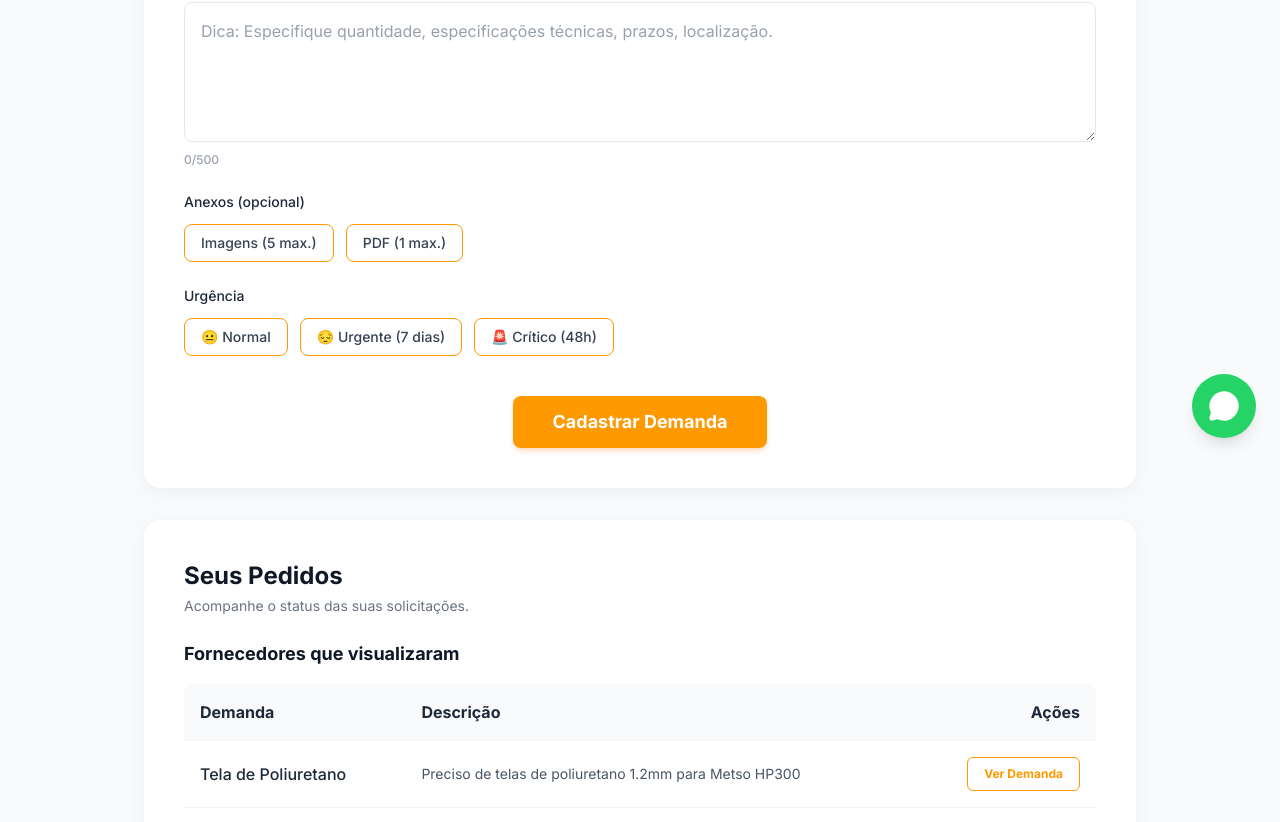
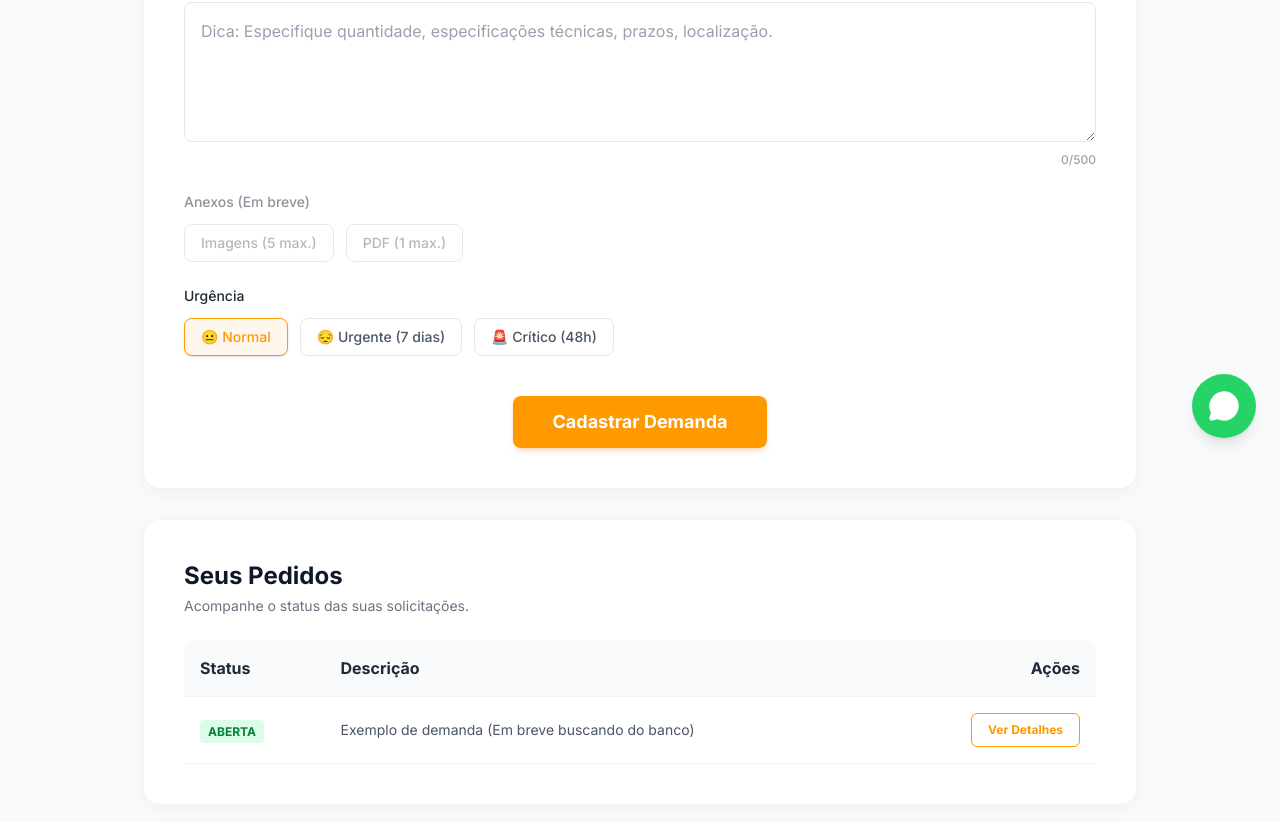
Before and after one commit to pedraum-tech/pedra-um-web, a Next.js app: page /comprador in a window 1280 px wide. Shown: the part 338-1160 px from the top of the page. Built offline with nearby package versions, Linux system fonts and the light colour scheme; no server answers; the database is empty; sample sign-in values are in the browser's storage.

Commit message:
feat(comprador): adicionando lógica de adição de novas demandas

```diff
--- a/app/comprador/page.tsx
+++ b/app/comprador/page.tsx
@@ -1,12 +1,63 @@
 "use client";
+
+import { useState } from "react";
+import Link from "next/link";
 import { Header } from "@/src/components/Header";
 import { ProtectedRoute } from "@/src/components/ProtectedRoute";
-import Link from "next/link";
-import { useAuth } from "@/src/contexts/AuthContext"; // Importação Nova!
+import { useAuth } from "@/src/contexts/AuthContext";
+
+// Ferramentas do Firebase para adicionar dados
+import { collection, addDoc } from "firebase/firestore";
+import { db } from "@/src/lib/firebase";
 
 export default function DemandasCompradorPage() {
-    // 1. Puxamos o usuário logado para descobrir o nome dele
     const { user } = useAuth();
+
+    // 1. Estados do Formulário de Demanda
+    const [descricao, setDescricao] = useState("");
+    const [urgencia, setUrgencia] = useState("normal"); // 'normal', 'urgente', 'critico'
+
+    // 2. Estados de Controle (Loading e Feedback)
+    const [carregando, setCarregando] = useState(false);
+    const [mensagem, setMensagem] = useState({ texto: "", tipo: "" });
+
+    // 3. Função que dispara quando clica em "Cadastrar Demanda"
+    const handleCriarDemanda = async (e: React.FormEvent) => {
+        e.preventDefault();
+        setMensagem({ texto: "", tipo: "" });
+
+        if (descricao.trim().length < 10) {
+            return setMensagem({ texto: "A descrição precisa ter pelo menos 10 caracteres.", tipo: "erro" });
+        }
+
+        setCarregando(true);
+
+        try {
+            // Cria um novo documento na coleção "demandas"
+            await addDoc(collection(db, "demandas"), {
+                compradorId: user?.uid, // ID de quem criou (fundamental para segurança depois)
+                nomeComprador: user?.razaoSocial || user?.nome || "Comprador",
+                descricao: descricao,
+                urgencia: urgencia,
+                status: "aberta", // Toda demanda nasce 'aberta' para os fornecedores verem
+                dataCriacao: new Date().toISOString(),
+            });
+
+            // Sucesso! Limpa o formulário e avisa o usuário
+            setDescricao("");
+            setUrgencia("normal");
+            setMensagem({ texto: "Sua solicitação foi enviada para o mercado!", tipo: "sucesso" });
+
+            // Remove a mensagem de sucesso após 5 segundos
+            setTimeout(() => setMensagem({ texto: "", tipo: "" }), 5000);
+
+        } catch (error) {
+            console.error("Erro ao criar demanda:", error);
+            setMensagem({ texto: "Erro ao cadastrar demanda. Tente novamente.", tipo: "erro" });
+        } finally {
+            setCarregando(false);
+        }
+    };
 
     return (
         <ProtectedRoute allowedRoles={["comprador"]}>
@@ -15,10 +66,10 @@ export default function DemandasCompradorPage() {
 
                 <div className="flex-1 max-w-5xl w-full mx-auto p-4 py-10 space-y-8">
 
-                    {/* --- MENSAGEM DE ACOLHIDA DINÂMICA --- */}
+                    {/* MENSAGEM DE ACOLHIDA DINÂMICA */}
                     <div className="mb-2">
                         <h1 className="text-3xl font-bold text-pedraum-dark">
-                            Olá, {user?.nome || "visitante"}! 👋
+                            Olá, {user?.razaoSocial || user?.nome || "visitante"}! 👋
                         </h1>
                         <p className="text-gray-500 mt-1">
                             Aqui você pode gerenciar todas as suas necessidades de mineração.
@@ -32,30 +83,42 @@ export default function DemandasCompradorPage() {
                             <p className="text-gray-500 text-sm">Descreva o que você precisa e receba contatos.</p>
                         </div>
 
-                        <form className="space-y-6">
+                        {/* Exibe erro ou sucesso */}
+                        {mensagem.texto && (
+                            <div className={`mb-6 p-4 rounded-lg text-sm font-medium ${mensagem.tipo === "sucesso" ? "bg-green-50 text-green-700 border-l-4 border-green-500" : "bg-red-50 text-red-700 border-l-4 border-red-500"}`}>
+                                {mensagem.texto}
+                            </div>
+                        )}
+
+                        <form onSubmit={handleCriarDemanda} className="space-y-6">
                             {/* Descrição Detalhada */}
                             <div>
                                 <label className="block text-sm font-bold text-gray-800 uppercase tracking-wide mb-2">
                                     Descrição Detalhada*
                                 </label>
                                 <textarea
-                                    className="w-full min-h-35 p-4 rounded-lg border border-gray-200 focus:border-pedraum-orange focus:ring-2 focus:ring-orange-100 outline-none transition-all resize-y text-gray-700 placeholder:text-gray-400"
+                                    required
+                                    value={descricao}
+                                    onChange={(e) => setDescricao(e.target.value)}
+                                    className="w-full min-h-[140px] p-4 rounded-lg border border-gray-200 focus:border-pedraum-orange focus:ring-2 focus:ring-orange-100 outline-none transition-all resize-y text-gray-700 placeholder:text-gray-400"
                                     placeholder="Dica: Especifique quantidade, especificações técnicas, prazos, localização."
                                     maxLength={500}
                                 ></textarea>
-                                <div className="text-xs text-gray-400 mt-1 font-medium">0/500</div>
+                                <div className="text-xs text-gray-400 mt-1 font-medium text-right">
+                                    {descricao.length}/500
+                                </div>
                             </div>
 
-                            {/* Anexos */}
-                            <div>
+                            {/* Anexos (Visual apenas por enquanto) */}
+                            <div className="opacity-50 cursor-not-allowed">
                                 <label className="block text-sm font-medium text-gray-800 mb-3">
-                                    Anexos (opcional)
+                                    Anexos (Em breve)
                                 </label>
-                                <div className="flex flex-wrap gap-3">
-                                    <button type="button" className="px-4 py-2 rounded-lg border border-pedraum-orange text-sm font-medium text-gray-700 hover:bg-orange-50 transition-colors">
+                                <div className="flex flex-wrap gap-3 pointer-events-none">
+                                    <button type="button" className="px-4 py-2 rounded-lg border border-gray-300 text-sm font-medium text-gray-500">
                                         Imagens (5 max.)
                                     </button>
-                                    <button type="button" className="px-4 py-2 rounded-lg border border-pedraum-orange text-sm font-medium text-gray-700 hover:bg-orange-50 transition-colors">
+                                    <button type="button" className="px-4 py-2 rounded-lg border border-gray-300 text-sm font-medium text-gray-500">
                                         PDF (1 max.)
                                     </button>
                                 </div>
@@ -67,13 +130,28 @@ export default function DemandasCompradorPage() {
                                     Urgência
                                 </label>
                                 <div className="flex flex-wrap gap-3">
-                                    <button type="button" className="px-4 py-2 rounded-lg border border-pedraum-orange text-sm font-medium text-gray-700 hover:bg-orange-50 transition-colors flex items-center gap-2">
+                                    <button
+                                        type="button"
+                                        onClick={() => setUrgencia("normal")}
+                                        className={`px-4 py-2 rounded-lg border text-sm font-medium transition-colors flex items-center gap-2 ${urgencia === "normal" ? "border-pedraum-orange bg-orange-50 text-pedraum-orange shadow-sm" : "border-gray-200 text-gray-600 hover:bg-gray-50"
+                                            }`}
+                                    >
                                         😐 Normal
                                     </button>
-                                    <button type="button" className="px-4 py-2 rounded-lg border border-pedraum-orange text-sm font-medium text-gray-700 hover:bg-orange-50 transition-colors flex items-center gap-2">
+                                    <button
+                                        type="button"
+                                        onClick={() => setUrgencia("urgente")}
+                                        className={`px-4 py-2 rounded-lg border text-sm font-medium transition-colors flex items-center gap-2 ${urgencia === "urgente" ? "border-pedraum-orange bg-orange-50 text-pedraum-orange shadow-sm" : "border-gray-200 text-gray-600 hover:bg-gray-50"
+                                            }`}
+                                    >
                                         😔 Urgente (7 dias)
                                     </button>
-                                    <button type="button" className="px-4 py-2 rounded-lg border border-pedraum-orange text-sm font-medium text-gray-700 hover:bg-orange-50 transition-colors flex items-center gap-2">
+                                    <button
+                                        type="button"
+                                        onClick={() => setUrgencia("critico")}
+                                        className={`px-4 py-2 rounded-lg border text-sm font-medium transition-colors flex items-center gap-2 ${urgencia === "critico" ? "border-pedraum-orange bg-orange-50 text-pedraum-orange shadow-sm" : "border-gray-200 text-gray-600 hover:bg-gray-50"
+                                            }`}
+                                    >
                                         🚨 Crítico (48h)
                                     </button>
                                 </div>
@@ -83,28 +161,31 @@ export default function DemandasCompradorPage() {
                             <div className="pt-4 flex justify-center">
                                 <button
                                     type="submit"
-                                    className="bg-pedraum-orange hover:bg-orange-600 text-white font-bold py-3 px-10 rounded-lg transition-colors shadow-md shadow-orange-500/20 text-lg"
+                                    disabled={carregando}
+                                    className="bg-pedraum-orange hover:bg-orange-600 text-white font-bold py-3 px-10 rounded-lg transition-colors shadow-md shadow-orange-500/20 text-lg disabled:opacity-70 flex items-center justify-center min-w-[240px]"
                                 >
-                                    Cadastrar Demanda
+                                    {carregando ? (
+                                        <div className="w-6 h-6 border-2 border-white border-t-transparent rounded-full animate-spin"></div>
+                                    ) : (
+                                        "Cadastrar Demanda"
+                                    )}
                                 </button>
                             </div>
                         </form>
                     </div>
 
-                    {/* --- CARD 2: MEUS PEDIDOS --- */}
+                    {/* --- CARD 2: MEUS PEDIDOS (Por enquanto estático) --- */}
                     <div className="bg-white rounded-2xl shadow-[0_4px_20px_rgb(0,0,0,0.05)] p-8 md:p-10">
                         <div className="mb-6">
                             <h2 className="text-2xl font-bold text-gray-900 mb-1">Seus Pedidos</h2>
                             <p className="text-gray-500 text-sm">Acompanhe o status das suas solicitações.</p>
                         </div>
 
-                        <h3 className="text-lg font-bold text-gray-900 mb-4">Fornecedores que visualizaram</h3>
-
                         <div className="overflow-x-auto">
-                            <table className="w-full min-w-150 text-left border-collapse">
+                            <table className="w-full min-w-[600px] text-left border-collapse">
                                 <thead>
                                     <tr className="bg-gray-50 border-b border-gray-100">
-                                        <th className="py-4 px-4 font-bold text-gray-800 rounded-tl-lg">Demanda</th>
+                                        <th className="py-4 px-4 font-bold text-gray-800 rounded-tl-lg">Status</th>
                                         <th className="py-4 px-4 font-bold text-gray-800">Descrição</th>
                                         <th className="py-4 px-4 font-bold text-gray-800 text-right rounded-tr-lg">Ações</th>
                                     </tr>
@@ -112,15 +193,15 @@ export default function DemandasCompradorPage() {
                                 <tbody>
                                     <tr className="border-b border-gray-100 hover:bg-gray-50/50 transition-colors">
                                         <td className="py-4 px-4 text-gray-800 font-medium">
-                                            Tela de Poliuretano
+                                            <span className="bg-green-100 text-green-700 px-2 py-1 rounded text-xs font-bold uppercase">Aberta</span>
                                         </td>
                                         <td className="py-4 px-4 text-gray-600 text-sm max-w-md truncate">
-                                            Preciso de telas de poliuretano 1.2mm para Metso HP300
+                                            Exemplo de demanda (Em breve buscando do banco)
                                         </td>
                                         <td className="py-4 px-4 text-right">
-                                            <Link href="/comprador/detalhes" className="inline-block">
+                                            <Link href="#" className="inline-block">
                                                 <button className="border border-pedraum-orange text-pedraum-orange hover:bg-orange-50 font-bold text-xs py-2 px-4 rounded-md transition-colors">
-                                                    Ver Demanda
+                                                    Ver Detalhes
                                                 </button>
                                             </Link>
                                         </td>
```
